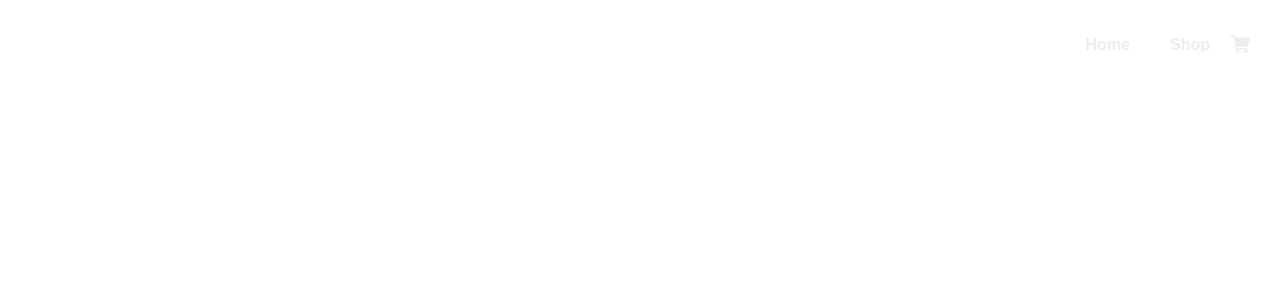
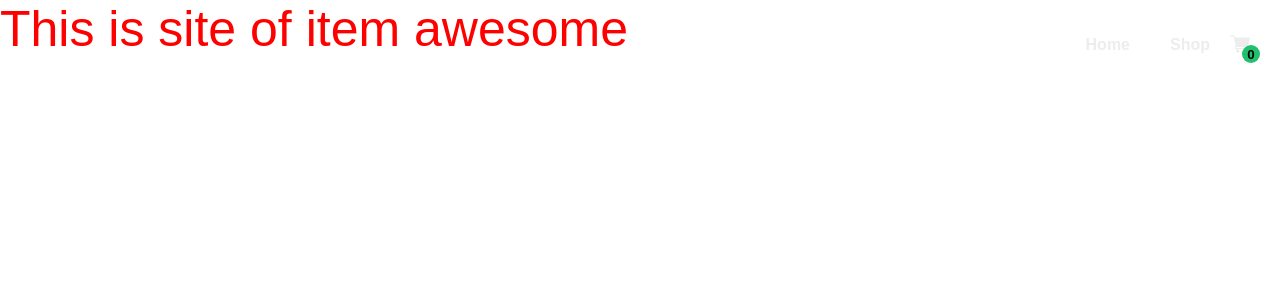
Before and after one commit to Bartholomeas/shopping-cart-react, a React (Create React App) app: page /awesome in a window 1280 px wide. Shown: the top 300 px of the page. Built offline with nearby package versions, Linux system fonts and the light colour scheme.

Commit message:
routing done

```diff
--- a/src/components/molecules/ShopCard/ShopCard.js
+++ b/src/components/molecules/ShopCard/ShopCard.js
@@ -6,7 +6,7 @@ import { CardsContext } from '../../../providers/AppProvider';
 const ShopCard = ({ isMin = false, id, name, price, color = '#fff' }) => {
   const [quantity, setQuantity] = useState('1');
   const { chosenCards, setChosenCards } = useContext(CardsContext);
-
+  console.log(quantity);
   const setQuantityNumber = (e) => {
     setQuantity(e.target.value);
   };
@@ -17,14 +17,18 @@ const ShopCard = ({ isMin = false, id, name, price, color = '#fff' }) => {
   };
   return (
     <Wrapper isMin={isMin}>
-      <ItemLink to={`/shopping/:${id}`}>
+      <ItemLink to={`/${id}`}>
         <ItemName>{name}</ItemName>
         <CardImage style={{ color: color }}>?</CardImage>
       </ItemLink>
       <BottomWrapper>
         <PriceTag>${price}</PriceTag>
         {isMin ? null : <Button onClick={() => showCard()}>Add to cart</Button>}
-        <QuantityInput onChange={(e) => setQuantityNumber(e)} type="number"></QuantityInput>
+        {isMin ? (
+          <QuantityInput onChange={(e) => setQuantityNumber(e)} type="number" defaultValue={quantity}></QuantityInput>
+        ) : (
+          <QuantityInput onChange={(e) => setQuantityNumber(e)} type="number" defaultValue="1"></QuantityInput>
+        )}
       </BottomWrapper>
     </Wrapper>
   );
--- a/src/components/organisms/Navbar/Navbar.js
+++ b/src/components/organisms/Navbar/Navbar.js
@@ -36,20 +36,34 @@ const CartButton = styled.button`
   cursor: pointer;
 `;
 
+const QuantityNum = styled.span`
+  position: absolute;
+  display: flex;
+  justify-content: center;
+  align-items: center;
+  height: 1.8rem;
+  width: 1.8rem;
+  right: -1rem;
+  top: 1.5rem;
+  border-radius: 50%;
+  background-color: ${({ theme }) => theme.colors.secondColor};
+  font-weight: bold;
+`;
+
 const Navbar = () => {
-  const { openCart, setOpenCart } = useContext(CardsContext);
+  const { openCart, setOpenCart, chosenCards } = useContext(CardsContext);
 
   return (
     <Wrapper>
       <StyledLink to="/">Home</StyledLink>
       <StyledLink to="/shopping">Shop</StyledLink>
       <CartButton onClick={() => setOpenCart(!openCart)}>
-        {' '}
         <Svg viewBox="0 -31 512.00033 512" xmlns="http://www.w3.org/2000/svg">
           <path d="m166 300.003906h271.003906c6.710938 0 12.597656-4.4375 14.414063-10.882812l60.003906-210.003906c1.289063-4.527344.40625-9.390626-2.433594-13.152344-2.84375-3.75-7.265625-5.964844-11.984375-5.964844h-365.632812l-10.722656-48.25c-1.523438-6.871094-7.617188-11.75-14.648438-11.75h-91c-8.289062 0-15 6.710938-15 15 0 8.292969 6.710938 15 15 15h78.960938l54.167968 243.75c-15.9375 6.929688-27.128906 22.792969-27.128906 41.253906 0 24.8125 20.1875 45 45 45h271.003906c8.292969 0 15-6.707031 15-15 0-8.289062-6.707031-15-15-15h-271.003906c-8.261719 0-15-6.722656-15-15s6.738281-15 15-15zm0 0" />
           <path d="m151 405.003906c0 24.816406 20.1875 45 45.003906 45 24.8125 0 45-20.183594 45-45 0-24.8125-20.1875-45-45-45-24.816406 0-45.003906 20.1875-45.003906 45zm0 0" />
           <path d="m362.003906 405.003906c0 24.816406 20.1875 45 45 45 24.816406 0 45-20.183594 45-45 0-24.8125-20.183594-45-45-45-24.8125 0-45 20.1875-45 45zm0 0" />
         </Svg>
+        <QuantityNum>{chosenCards.length}</QuantityNum>
       </CartButton>
     </Wrapper>
   );
--- a/src/components/organisms/Shoppage/Shoppage.js
+++ b/src/components/organisms/Shoppage/Shoppage.js
@@ -5,7 +5,6 @@ import { CardsContext } from '../../../providers/AppProvider';
 
 const Shoppage = () => {
   const { cards } = useContext(CardsContext);
-
   return (
     <Wrapper>
       <CardsWrapper>
--- a/src/components/organisms/ShoppingCart/ShoppingCart.js
+++ b/src/components/organisms/ShoppingCart/ShoppingCart.js
@@ -2,6 +2,7 @@ import React, { useContext } from 'react';
 import styled from 'styled-components';
 import ShopCard from '../../molecules/ShopCard/ShopCard';
 import { CardsContext } from '../../../providers/AppProvider';
+import { Button } from '../../atoms/Button/Button';
 
 const Wrapper = styled.div`
   position: absolute;
@@ -34,17 +35,39 @@ export const CartTitle = styled.p`
   margin-bottom: 4rem;
 `;
 
+const FullPrice = styled.p`
+  margin-bottom: 1rem;
+  color: ${({ theme }) => theme.colors.fontColor};
+`;
+
+const CheckoutWrapper = styled.div`
+  display: flex;
+  flex-direction: column;
+  justify-content: center;
+  align-items: center;
+  height: auto;
+  width: 100%;
+  margin-bottom: 2rem;
+`;
+
 const ShoppingCart = () => {
   const { openCart, chosenCards } = useContext(CardsContext);
   console.log(chosenCards);
+
   return (
     <>
       {openCart === true ? (
         <Wrapper>
           <InfoWrapper>
-            <CartTitle>Submit your order</CartTitle>
+            <CheckoutWrapper>
+              <CartTitle>Submit your order</CartTitle>
+              <FullPrice>
+                {chosenCards.length > 0 ? chosenCards.reduce((total, item) => total + parseInt(item.price * item.quantity), 0) : null}$
+              </FullPrice>
+              <Button>Checkout</Button>
+            </CheckoutWrapper>
             {chosenCards.map(({ isMin = false, id, name, color, price, quantity }, idx) => {
-              return <ShopCard key={`${id}-${idx}`} isMin={true} id={id} name={name} price={price} color={color} quantity={quantity} />;
+              return <ShopCard key={`${id}-${idx}`} isMin={true} id={id} name={name} price={price} color={color} itemQuantity={quantity} />;
             })}
           </InfoWrapper>
         </Wrapper>
--- a/src/views/App.js
+++ b/src/views/App.js
@@ -1,6 +1,6 @@
 import React from 'react';
 import { GlobalStyle } from '../assets/GlobalStyle';
-import { BrowserRouter as Router, Switch, Route } from 'react-router-dom';
+import { BrowserRouter as Router, Switch, Route, useParams } from 'react-router-dom';
 import styled from 'styled-components';
 import Homepage from '../components/organisms/Homepage/Homepage';
 import Navbar from '../components/organisms/Navbar/Navbar';
@@ -13,7 +13,22 @@ const Wrapper = styled.div`
   height: 100vh;
   width: 100%;
 `;
+const CardPageP = styled.p`
+  position: absolute;
+  width: 50%;
+  height: 50%;
+  font-size: 5rem;
+  color: red;
+`;
 
+const CardPage = () => {
+  const { shopItem } = useParams();
+  return (
+    <div>
+      <CardPageP>This is site of item {shopItem}</CardPageP>
+    </div>
+  );
+};
 const App = () => {
   return (
     <Wrapper>
@@ -28,6 +43,9 @@ const App = () => {
             <Route path="/shopping">
               <Shoppage />
             </Route>
+            <Route path="/:shopItem">
+              <CardPage />
+            </Route>
           </Switch>
           <ShoppingCart />
         </Router>
```
Also changed, not shown: 1 other file (tests, documents, lock files or other folders).
